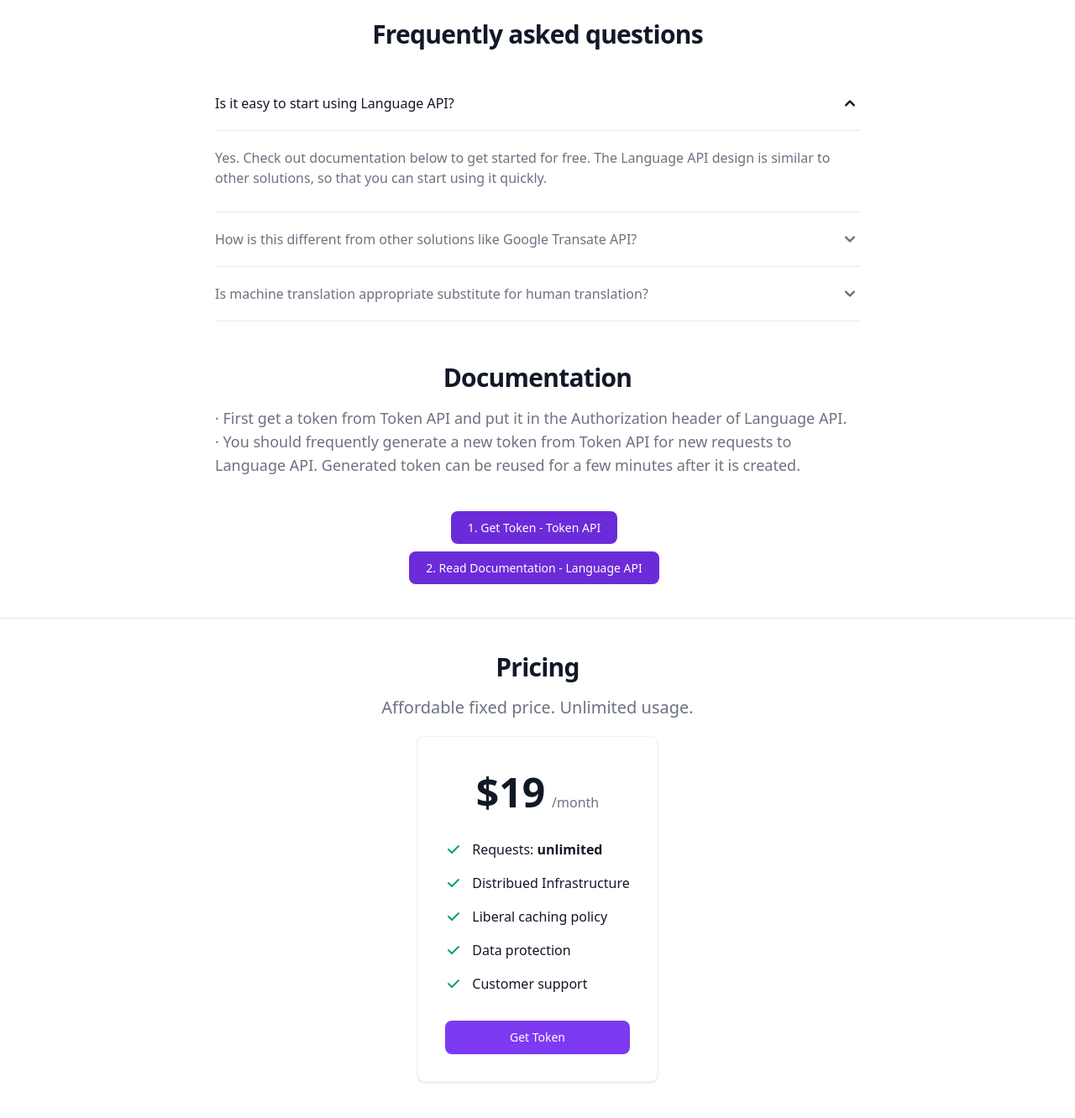
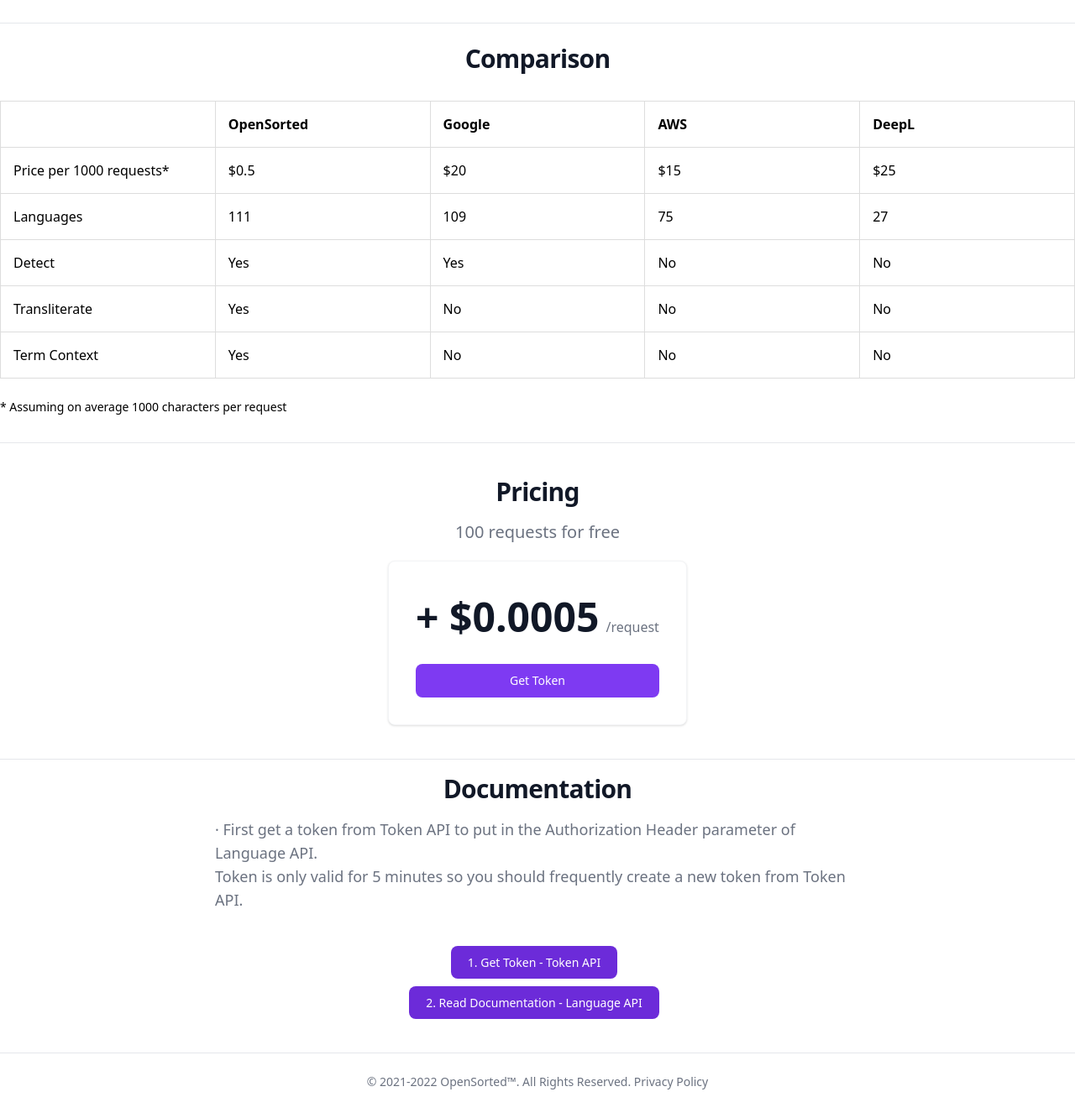
Before and after one commit to listopus/listopus.github.io, a website: page index.html in a window 1280 px wide. Shown: the part 1400-2732 px from the top of the page at 84% size. Drawn offline with nearby package versions, Linux system fonts and the light colour scheme.

Commit message:
Use scalable pricing

```diff
--- a/index.html
+++ b/index.html
@@ -1,11 +1,10 @@
 <!DOCTYPE html>
  <html lang="en">
 <head>
-    <link rel="canonical" href="https://https://demo.themesberg.com/OpenSorted/" />
     <meta charset="UTF-8">
     <meta http-equiv="X-UA-Compatible" content="IE=edge">
     <meta name="viewport" content="width=device-width, initial-scale=1.0">
-    <title>Affordable Language API</title>
+    <title>Affordable Language API - Cheapest Alternative to Google Translate API, AWS Translate API and DeepL API</title>
 
     <!-- Meta SEO -->
     <meta name="title" content="OpenSorted - Affordable Languages API">
@@ -18,8 +17,9 @@
     <meta property="og:title" content=OpenSorted - Affordable Language API>
     <meta property="og:site_name" content=OpenSorted>
     <meta property="og:url" content=https://www.opensorted.com>
-    <meta property="og:description" content=ReAffordable Languages API>
-    <meta property="og:type" content="">
+    <meta property="og:description" content="The Cheapest Language Translation API. Alternative to Google Translate API, AWS Translate API and DeepL API. Get started for free." />
+<meta property="og:type" content="">
+  <meta property="og:image" content="./images/neural.jpg" />
 
     <!-- Favicon -->
     <link rel="apple-touch-icon" sizes="180x180" href="/apple-touch-icon.png">
@@ -29,7 +29,57 @@
     <meta name="msapplication-TileColor" content="#da532c">
     <meta name="theme-color" content="#ffffff">
     <link href="./output.css" rel="stylesheet">
+<script type="application/ld+json">
+{
+  "@context": "https://schema.org/",
+  "@type": "Product",
+  "name": "Affordable Language Translation API",
+  "image": [
+       "https://www.opensorted.com/images/neural.jpg"
+   ],
+  "description": "Affordable Language Translation API: Alternative to Google Translate API, AWS Translate API and DeepL API",
+  "brand": {
+    "@type": "Thing",
+    "name": "Affordable Language Translation API"
+  },
+  "aggregateRating": {
+    "@type": "AggregateRating",
+    "ratingValue": "5",
+    "reviewCount": "173"
+  },
+  "offers": {
+    "@type": "Offer",
+    "price": "0",
+    "priceCurrency": "USD"
+  }
+}
+</script>
+
     <script async defer src="https://buttons.github.io/buttons.js"></script>
+
+<style>
+table, td, th {
+  border: 1px solid #ddd;
+  text-align: left;
+  box-sizing:border-box;
+}
+
+table {
+  border-collapse: collapse;
+  width: 100%;
+  box-sizing:border-box;
+}
+
+th, td {
+  padding: 15px;
+  box-sizing:border-box;
+}
+
+  tr {
+
+  box-sizing:border-box;
+  }
+</style>
 </head>
 <body>
     <header class="fixed w-full">
@@ -41,7 +91,7 @@
                 </a>
                 <div class="flex items-center lg:order-2">
                     <!-- <a href="#" class="text-gray-800 dark:text-white hover:bg-gray-50 focus:ring-4 focus:ring-gray-300 font-medium rounded-lg text-sm px-4 lg:px-5 py-2 lg:py-2.5 sm:mr-2 dark:hover:bg-gray-700 focus:outline-none dark:focus:ring-gray-800">Log in</a> -->
-                    <a href="#trial" class="text-white bg-purple-700 hover:bg-purple-800 focus:ring-4 focus:ring-purple-300 font-medium rounded-lg text-sm px-4 lg:px-5 py-2 lg:py-2.5 sm:mr-2 lg:mr-0 dark:bg-purple-600 dark:hover:bg-purple-700 focus:outline-none dark:focus:ring-purple-800">Try it</a>
+                    <a href="#trial" class="text-white bg-purple-700 hover:bg-purple-800 focus:ring-4 focus:ring-purple-300 font-medium rounded-lg text-sm px-4 lg:px-5 py-2 lg:py-2.5 sm:mr-2 lg:mr-0 dark:bg-purple-600 dark:hover:bg-purple-700 focus:outline-none dark:focus:ring-purple-800">Try it for free</a>
                     <button data-collapse-toggle="mobile-menu-2" type="button" class="inline-flex items-center p-2 ml-1 text-sm text-gray-500 rounded-lg lg:hidden hover:bg-gray-100 focus:outline-none focus:ring-2 focus:ring-gray-200 dark:text-gray-400 dark:hover:bg-gray-700 dark:focus:ring-gray-600" aria-controls="mobile-menu-2" aria-expanded="false">
                         <span class="sr-only">Open main menu</span>
                         <svg class="w-6 h-6" fill="currentColor" viewBox="0 0 20 20" xmlns="http://www.w3.org/2000/svg"><path fill-rule="evenodd" d="M3 5a1 1 0 011-1h12a1 1 0 110 2H4a1 1 0 01-1-1zM3 10a1 1 0 011-1h12a1 1 0 110 2H4a1 1 0 01-1-1zM3 15a1 1 0 011-1h12a1 1 0 110 2H4a1 1 0 01-1-1z" clip-rule="evenodd"></path></svg>
@@ -55,6 +105,9 @@
                         </li>
                         <li>
                             <a href="#features" class="block py-2 pl-3 pr-4 text-gray-700 border-b border-gray-100 hover:bg-gray-50 lg:hover:bg-transparent lg:border-0 lg:hover:text-purple-700 lg:p-0 dark:text-gray-400 lg:dark:hover:text-white dark:hover:bg-gray-700 dark:hover:text-white lg:dark:hover:bg-transparent dark:border-gray-700">Features</a>
+                        </li>
+                        <li>
+                            <a href="#compare" class="block py-2 pl-3 pr-4 text-gray-700 border-b border-gray-100 hover:bg-gray-50 lg:hover:bg-transparent lg:border-0 lg:hover:text-purple-700 lg:p-0 dark:text-gray-400 lg:dark:hover:text-white dark:hover:bg-gray-700 dark:hover:text-white lg:dark:hover:bg-transparent dark:border-gray-700">Compare</a>
                         </li>
                         <li>
                             <a href="#pricing" class="block py-2 pl-3 pr-4 text-gray-700 border-b border-gray-100 hover:bg-gray-50 lg:hover:bg-transparent lg:border-0 lg:hover:text-purple-700 lg:p-0 dark:text-gray-400 lg:dark:hover:text-white dark:hover:bg-gray-700 dark:hover:text-white lg:dark:hover:bg-transparent dark:border-gray-700">Pricing</a>
@@ -74,10 +127,10 @@
             <div class="mr-auto place-self-center lg:col-span-7">
                 <h1 class="max-w-2xl mb-4 text-4xl font-extrabold leading-none tracking-tight md:text-5xl xl:text-6xl dark:text-white">Affordable Language API</h1>
                 <p class="max-w-2xl mb-6 font-light text-gray-500 lg:mb-8 md:text-lg lg:text-xl dark:text-gray-400">Translation · Detection · Transliteration · Term Context<br><br>
-                  Cloud-based neural machine language service. Distributed Infrastructure. 110+ languages. Fixed price for unlimited requests.</p>
+                  Cloud-based neural machine language service. Distributed Infrastructure. 111 languages. <br><br>Scalable cheap pricing at only <b>$0.0005/request</b>.</p>
                 <div class="space-y-4 sm:flex sm:space-y-0 sm:space-x-4">
                     <a href="#trial" class="inline-flex items-center justify-center w-full px-5 py-3 text-sm font-medium text-center text-gray-900 border border-gray-200 rounded-lg sm:w-auto hover:bg-gray-100 focus:ring-4 focus:ring-gray-100 dark:text-white dark:border-gray-700 dark:hover:bg-gray-700 dark:focus:ring-gray-800">
-                        <div class="text-gray-500 dark:text-gray-400"> Try it</div>
+                        <div class="text-gray-500 dark:text-gray-400"> Try it for free</div>
                     </a>
                 </div>
 
@@ -121,7 +174,7 @@
                             <span class="text-base font-medium leading-tight text-gray-900 dark:text-white">Term Context*</span>
                         </li>
                     </ul>
-                    <p class="mb-8 font-light lg:text-xl">* Get alternative translations for a term and examples of the context in which it is used.</p>
+                    <p class="mb-8 font-light text-sm">* Get alternative translations for a term and examples of the context in which it is used.</p>
                 </div>
                 <img class="hidden w-full mb-4 rounded-lg lg:mb-0 lg:flex" src="./images/apife2.png" alt="dashboard feature image" style="width:400px;">
             </div>
@@ -154,59 +207,90 @@
         </div>
       </section>
     <!-- End block -->
+  <hr><br>
+  <h2 class="mb-6 text-3xl font-extrabold tracking-tight text-center text-gray-900 lg:mb-8 lg:text-3xl dark:text-white" id="compare">Comparison</h2>
+
+  <table class="table-fixed" style="table-layout: fixed;">
+  <thead>
+    <tr>
+      <th></th>
+      <th>OpenSorted</th>
+      <th>Google</th>
+      <th>AWS</th>
+      <th>DeepL</th>
+    </tr>
+  </thead>
+  <tbody>
+    <tr>
+      <td>Price per 1000 requests*</td>
+      <td>$0.5</td>
+      <td>$20</td>
+      <td>$15</td>
+      <td>$25</td>
+    </tr>
+    <tr>
+      <td>Languages</td>
+      <td>111</td>
+      <td>109</td>
+      <td>75</td>
+      <td>27</td>
+    </tr>
+    <tr>
+      <td>Detect</td>
+      <td>Yes</td>
+      <td>Yes</td>
+      <td>No</td>
+      <td>No</td>
+    </tr>
+    <tr>
+      <td>Transliterate</td>
+      <td>Yes</td>
+      <td>No</td>
+      <td>No</td>
+      <td>No</td>
+    </tr>
+    <tr>
+      <td>Term Context</td>
+      <td>Yes</td>
+      <td>No</td>
+      <td>No</td>
+      <td>No</td>
+    </tr>
+  </tbody>
+</table>
+  <br>
+  <p class="mb-8 font-light text-sm">* Assuming on average 1000 characters per request</p>
+
   <hr>
     <!-- Start block -->
-    <section class="bg-white dark:bg-gray-900">
-        <div class="max-w-screen-xl px-4 pb-8 mx-auto lg:pb-24 lg:px-6 " style="padding: 32px;">
-            <h2 class="mb-6 text-3xl font-extrabold tracking-tight text-center text-gray-900 lg:mb-8 lg:text-3xl dark:text-white">Frequently asked questions</h2>
-            <div class="max-w-screen-md mx-auto">
-                <div id="accordion-flush" data-accordion="collapse" data-active-classes="bg-white dark:bg-gray-900 text-gray-900 dark:text-white" data-inactive-classes="text-gray-500 dark:text-gray-400">
-                    <h3 id="accordion-flush-heading-1">
-                        <button type="button" class="flex items-center justify-between w-full py-5 font-medium text-left text-gray-900 bg-white border-b border-gray-200 dark:border-gray-700 dark:bg-gray-900 dark:text-white" data-accordion-target="#accordion-flush-body-1" aria-expanded="true" aria-controls="accordion-flush-body-1">
-                            <span>Is it easy to start using Language API?</span>
-                            <svg data-accordion-icon="" class="w-6 h-6 rotate-180 shrink-0" fill="currentColor" viewBox="0 0 20 20" xmlns="http://www.w3.org/2000/svg"><path fill-rule="evenodd" d="M5.293 7.293a1 1 0 011.414 0L10 10.586l3.293-3.293a1 1 0 111.414 1.414l-4 4a1 1 0 01-1.414 0l-4-4a1 1 0 010-1.414z" clip-rule="evenodd"></path></svg>
-                        </button>
-                    </h3>
-                    <div id="accordion-flush-body-1" class="" aria-labelledby="accordion-flush-heading-1">
-                        <div class="py-5 border-b border-gray-200 dark:border-gray-700">
-                            <p class="mb-2 text-gray-500 dark:text-gray-400">Yes. Check out documentation below to get started for free. The Language API design is similar to other solutions, so that you can start using it quickly.</p>
-                        </div>
+    <section class="bg-white dark:bg-gray-900" id="pricing">
+        <div class="max-w-screen-xl px-4 py-8 mx-auto lg:py-24 lg:px-6" style="padding:40px 32px">
+            <div class="max-w-screen-md mx-auto mb-8 text-center lg:mb-12" style="margin-bottom:20px">
+                <h2 class="mb-4 text-3xl font-extrabold tracking-tight text-gray-900 dark:text-white">Pricing</h2>
+                <p class="mb-5 font-light text-gray-500 sm:text-xl dark:text-gray-400">100 requests for free</p>
+            </div>
+            <div class="space-y-8 lg:grid lg:grid-cols-1 sm:gap-6 xl:gap-10 lg:space-y-0">
+                <!-- Pricing Card -->
+                <div class="flex flex-col max-w-lg p-6 mx-auto text-center text-gray-900 bg-white border border-gray-100 rounded-lg shadow dark:border-gray-600 xl:p-8 dark:bg-gray-800 dark:text-white">
+                    <div class="flex items-baseline justify-center my-8" style="margin-top:10px">
+                        <span class="mr-2 text-5xl font-extrabold">+ $0.0005</span>
+                        <span class="text-gray-500 dark:text-gray-400">/request</span>
                     </div>
-                    <h3 id="accordion-flush-heading-2">
-                        <button type="button" class="flex items-center justify-between w-full py-5 font-medium text-left text-gray-500 border-b border-gray-200 dark:border-gray-700 dark:text-gray-400" data-accordion-target="#accordion-flush-body-2" aria-expanded="false" aria-controls="accordion-flush-body-2">
-                            <span>How is this different from other solutions like Google Transate API?</span>
-                            <svg data-accordion-icon="" class="w-6 h-6 shrink-0" fill="currentColor" viewBox="0 0 20 20" xmlns="http://www.w3.org/2000/svg"><path fill-rule="evenodd" d="M5.293 7.293a1 1 0 011.414 0L10 10.586l3.293-3.293a1 1 0 111.414 1.414l-4 4a1 1 0 01-1.414 0l-4-4a1 1 0 010-1.414z" clip-rule="evenodd"></path></svg>
-                        </button>
-                    </h3>
-                    <div id="accordion-flush-body-2" class="hidden" aria-labelledby="accordion-flush-heading-2">
-                        <div class="py-5 border-b border-gray-200 dark:border-gray-700">
-                            <p class="mb-2 text-gray-500 dark:text-gray-400">We have the most affordable fixed pricing, so you don't have to worry about usage. Compared to Google Translate API, we have 10x higher limit for characters in a request, features like "term context" and "transliteration", liberal caching policy. Quality is also similar.</p>
-                        </div>
-                    </div>
-                    <h3 id="accordion-flush-heading-3">
-                        <button type="button" class="flex items-center justify-between w-full py-5 font-medium text-left text-gray-500 border-b border-gray-200 dark:border-gray-700 dark:text-gray-400" data-accordion-target="#accordion-flush-body-3" aria-expanded="false" aria-controls="accordion-flush-body-3">
-                            <span>Is machine translation appropriate substitute for human translation?</span>
-                            <svg data-accordion-icon="" class="w-6 h-6 shrink-0" fill="currentColor" viewBox="0 0 20 20" xmlns="http://www.w3.org/2000/svg"><path fill-rule="evenodd" d="M5.293 7.293a1 1 0 011.414 0L10 10.586l3.293-3.293a1 1 0 111.414 1.414l-4 4a1 1 0 01-1.414 0l-4-4a1 1 0 010-1.414z" clip-rule="evenodd"></path></svg>
-                        </button>
-                    </h3>
-                    <div id="accordion-flush-body-3" class="hidden" aria-labelledby="accordion-flush-heading-3">
-                        <div class="py-5 border-b border-gray-200 dark:border-gray-700">
-                            <p class="mb-2 text-gray-500 dark:text-gray-400">Machine translation is generally used where the quality requirement is not as stringent as where human translation is required. Use machine translation where the quantity of content, speed requirement, and budget constraints make it impossible to use human translation.</p>
-                        </div>
-                    </div>
+                    <a href="https://rapidapi.com/opensorted/api/token-api"  target="_blank" class="text-white bg-purple-600 hover:bg-purple-700 focus:ring-4 focus:ring-purple-200 font-medium rounded-lg text-sm px-5 py-2.5 text-center dark:text-white  dark:focus:ring-purple-900">Get Token</a>
                 </div>
             </div>
         </div>
-    </section>
+      </section>
     <!-- End block -->
+  <hr>
     <!-- Start block -->
     <section id="trial" class="bg-white-50 dark:bg-gray-800">
         <div class="max-w-screen-xl px-4 py-8 mx-auto lg:py-16 lg:px-6" style="padding: 16px 32px 48px 32px;">
             <div class="max-w-screen-md mx-auto text-center">
                 <h2 class="mb-4 text-3xl font-extrabold leading-tight tracking-tight text-gray-900 dark:text-white">Documentation</h2>
                 <p class="mb-6 font-light text-gray-500 dark:text-gray-400 md:text-lg text-left">
-                  · First get a token from Token API and put it in the Authorization header of Language API.<br>
-                  · You should frequently generate a <strong>new token</strong> from Token API for new requests to Language API. Generated token can be reused for a few minutes after it is created.
+                  · First get a token from Token API to put in the Authorization Header parameter of Language API. <br>
+                  Token is only valid for 5 minutes so you should frequently create a <strong>new token</strong> from Token API.<br>
                 </p>
               <br>
                 <a href="https://rapidapi.com/opensorted/api/token-api" target="_blank" class="text-white bg-purple-700 hover:bg-purple-800 focus:ring-4 focus:ring-purple-300 font-medium rounded-lg text-sm px-5 py-2.5 mr-2 mb-2 dark:bg-purple-600 dark:hover:bg-purple-700 focus:outline-none dark:focus:ring-purple-800">1. Get Token - Token API</a><br><br>
@@ -217,54 +301,6 @@
     <!-- End block -->
   <hr>
 
-    <!-- Start block -->
-    <section class="bg-white dark:bg-gray-900" id="pricing">
-        <div class="max-w-screen-xl px-4 py-8 mx-auto lg:py-24 lg:px-6" style="padding:40px 32px">
-            <div class="max-w-screen-md mx-auto mb-8 text-center lg:mb-12" style="margin-bottom:20px">
-                <h2 class="mb-4 text-3xl font-extrabold tracking-tight text-gray-900 dark:text-white">Pricing</h2>
-                <p class="mb-5 font-light text-gray-500 sm:text-xl dark:text-gray-400">Affordable fixed price. Unlimited usage.</p>
-            </div>
-            <div class="space-y-8 lg:grid lg:grid-cols-1 sm:gap-6 xl:gap-10 lg:space-y-0">
-                <!-- Pricing Card -->
-                <div class="flex flex-col max-w-lg p-6 mx-auto text-center text-gray-900 bg-white border border-gray-100 rounded-lg shadow dark:border-gray-600 xl:p-8 dark:bg-gray-800 dark:text-white">
-                    <div class="flex items-baseline justify-center my-8" style="margin-top:10px">
-                        <span class="mr-2 text-5xl font-extrabold">$19</span>
-                        <span class="text-gray-500 dark:text-gray-400">/month</span>
-                    </div>
-                    <!-- List -->
-                    <ul role="list" class="mb-8 space-y-4 text-left">
-                        <li class="flex items-center space-x-3">
-                            <!-- Icon -->
-                            <svg class="flex-shrink-0 w-5 h-5 text-green-500 dark:text-green-400" fill="currentColor" viewBox="0 0 20 20" xmlns="http://www.w3.org/2000/svg"><path fill-rule="evenodd" d="M16.707 5.293a1 1 0 010 1.414l-8 8a1 1 0 01-1.414 0l-4-4a1 1 0 011.414-1.414L8 12.586l7.293-7.293a1 1 0 011.414 0z" clip-rule="evenodd"></path></svg>
-                            <span>Requests: <span class="font-semibold">unlimited</span></span>
-                        </li>
-                        <li class="flex items-center space-x-3">
-                            <!-- Icon -->
-                            <svg class="flex-shrink-0 w-5 h-5 text-green-500 dark:text-green-400" fill="currentColor" viewBox="0 0 20 20" xmlns="http://www.w3.org/2000/svg"><path fill-rule="evenodd" d="M16.707 5.293a1 1 0 010 1.414l-8 8a1 1 0 01-1.414 0l-4-4a1 1 0 011.414-1.414L8 12.586l7.293-7.293a1 1 0 011.414 0z" clip-rule="evenodd"></path></svg>
-                            <span>Distribued Infrastructure</span>
-                        </li>
-                        <li class="flex items-center space-x-3">
-                            <!-- Icon -->
-                            <svg class="flex-shrink-0 w-5 h-5 text-green-500 dark:text-green-400" fill="currentColor" viewBox="0 0 20 20" xmlns="http://www.w3.org/2000/svg"><path fill-rule="evenodd" d="M16.707 5.293a1 1 0 010 1.414l-8 8a1 1 0 01-1.414 0l-4-4a1 1 0 011.414-1.414L8 12.586l7.293-7.293a1 1 0 011.414 0z" clip-rule="evenodd"></path></svg>
-                            <span>Liberal caching policy</span>
-                        </li>
-                        <li class="flex items-center space-x-3">
-                            <!-- Icon -->
-                            <svg class="flex-shrink-0 w-5 h-5 text-green-500 dark:text-green-400" fill="currentColor" viewBox="0 0 20 20" xmlns="http://www.w3.org/2000/svg"><path fill-rule="evenodd" d="M16.707 5.293a1 1 0 010 1.414l-8 8a1 1 0 01-1.414 0l-4-4a1 1 0 011.414-1.414L8 12.586l7.293-7.293a1 1 0 011.414 0z" clip-rule="evenodd"></path></svg>
-                            <span>Data protection</span>
-                        </li>
-                        <li class="flex items-center space-x-3">
-                            <!-- Icon -->
-                            <svg class="flex-shrink-0 w-5 h-5 text-green-500 dark:text-green-400" fill="currentColor" viewBox="0 0 20 20" xmlns="http://www.w3.org/2000/svg"><path fill-rule="evenodd" d="M16.707 5.293a1 1 0 010 1.414l-8 8a1 1 0 01-1.414 0l-4-4a1 1 0 011.414-1.414L8 12.586l7.293-7.293a1 1 0 011.414 0z" clip-rule="evenodd"></path></svg>
-                            <span>Customer support</span>
-                        </li>
-                    </ul>
-                    <a href="https://rapidapi.com/opensorted/api/token-api"  target="_blank" class="text-white bg-purple-600 hover:bg-purple-700 focus:ring-4 focus:ring-purple-200 font-medium rounded-lg text-sm px-5 py-2.5 text-center dark:text-white  dark:focus:ring-purple-900">Get Token</a>
-                </div>
-            </div>
-        </div>
-      </section>
-    <!-- End block -->
     <footer class="bg-white dark:bg-gray-800">
       <br>
             <div class="text-center">
```
